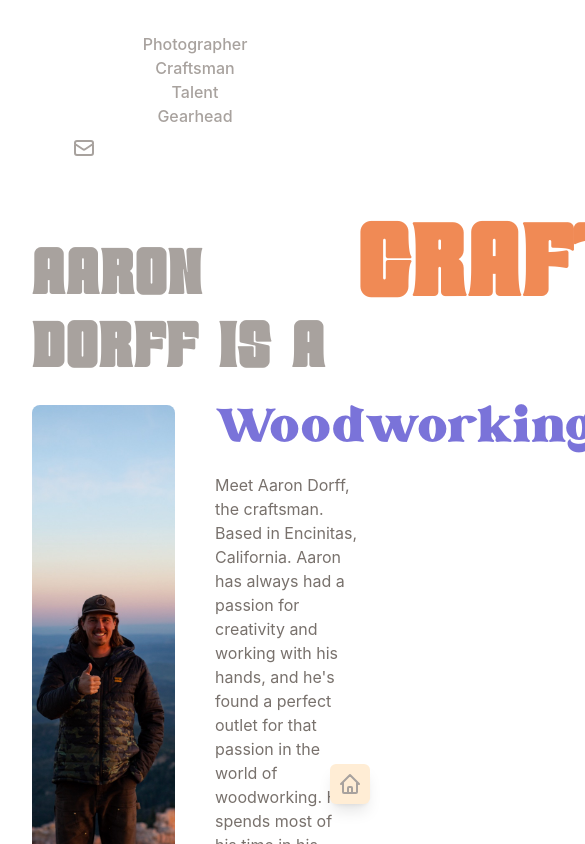
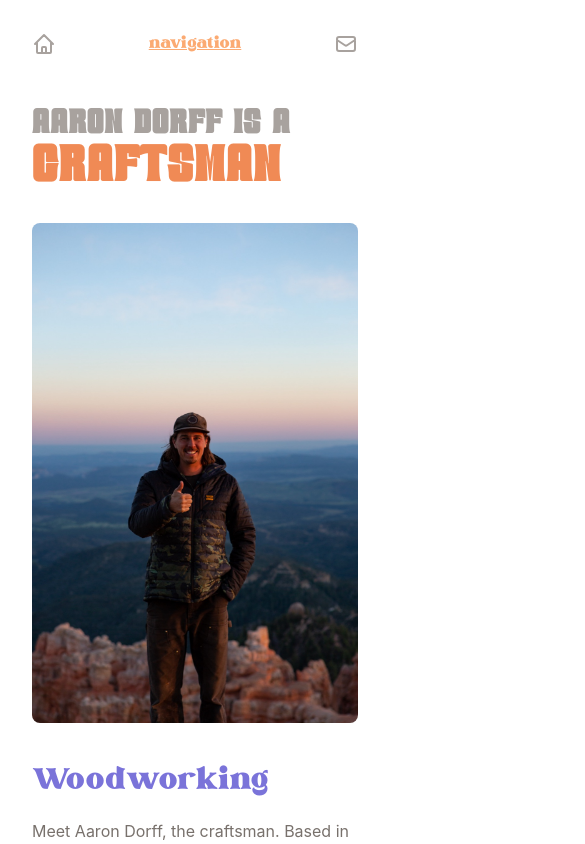
Before and after one commit to Colebeal/aaron-dorff, a React (Vite) app: page /craft in a window 390 px wide. Shown: the top 844 px of the page, 585 px wide, since content can reach past the window. Built offline with nearby package versions, Linux system fonts and the light colour scheme.

Commit message:
version one of mobile optimization

```diff
--- a/src/App.jsx
+++ /dev/null
@@ -1,13 +0,0 @@
-import Greet from './components/Greet.jsx'
-import Profiles from './components/Profiles.jsx'
-import { motion as m, AnimatePresence } from 'framer-motion'
-
-function App() {
-	return (
-		<AnimatePresence>
-			<Profiles />
-		</AnimatePresence>
-	)
-}
-
-export default App
--- a/src/components/Footer.jsx
+++ b/src/components/Footer.jsx
@@ -0,0 +1,9 @@
+export default function Footer() {
+  return (
+    <footer className='flex justify-center items-center h-24 bg-black text-white'>
+      <p className='text-center'>
+        &copy; 2021 Aaron Dorff
+      </p>
+    </footer>
+  )
+}
--- a/src/components/Gallery.jsx
+++ b/src/components/Gallery.jsx
@@ -7,7 +7,7 @@ export default function Gallery() {
 	return (
 		<>
 			{location === '/photo' && (
-				<div className='grid grid-cols-3 gap-5'>
+				<div className='mt-24 grid lg:grid-cols-3 gap-5'>
 					<div className='flex flex-col gap-5'>
 						{photoCol1.map((image) => (
 							<img
@@ -42,7 +42,7 @@ export default function Gallery() {
 			)}
 
 			{location === '/talent' && (
-				<div className='grid grid-cols-4 gap-5'>
+				<div className='my-20 grid md:grid-cols-4 gap-5'>
 					<img
 						src='/image/IMG_4215.JPG'
 						alt=''
@@ -50,7 +50,7 @@ export default function Gallery() {
 					<img
 						src='/image/IMG_4219.JPG'
 						alt=''
-						className='col-span-2 self-center'
+						className='md:col-span-2 self-center'
 					/>
 					<img
 						src='/image/IMG_4214.JPG'
@@ -59,12 +59,12 @@ export default function Gallery() {
 					<img
 						src='/image/IMG_4226.JPG'
 						alt=''
-						className='col-span-2'
+						className='md:col-span-2'
 					/>
 					<img
 						src='/image/IMG_4212.JPG'
 						alt=''
-						className='col-span-2'
+						className='md:col-span-2'
 					/>
 				</div>
 			)}
--- a/src/components/Nav.jsx
+++ b/src/components/Nav.jsx
@@ -16,10 +16,68 @@ export default function Nav({ servicesRef, aboutRef, porfolioRef }) {
 	return (
 		<>
 			<m.header
+				initial={{ opacity: 0 }}
+				animate={{ opacity: 1 }}
+				transition={{ duration: 1, delay: 1 }}
+				className='flex md:hidden z-50 top-0 left-0 w-full items-center justify-between text-base'
+			>
+				<Link
+					to='..'
+					className='md:hidden'
+				>
+					<HiOutlineHome className='animate-fade-in cursor-pointer text-2xl ' />
+				</Link>
+
+				<div className='text-stone-500 font-semibold border-b-1 border-stone-500'>
+					<h3 className='underline text-orange-500 opacity-60'>navigation</h3>
+				</div>
+
+				<ul className='absolute opacity-0 hidden rounded-full items-center gap-20 md:flex'>
+					<li className='cursor-pointer'>
+						<Link
+							to='/photo'
+							className='cursor-pointer focus:opacity-75 focus:text-indigo-800'
+						>
+							Photographer
+						</Link>
+					</li>
+					<li className='cursor-pointer'>
+						<Link
+							to='/craft'
+							className='cursor-pointer  focus:opacity-75 focus:text-indigo-800'
+						>
+							Craftsman
+						</Link>
+					</li>
+					<li className='cursor-pointer'>
+						<Link
+							to='/talent'
+							className='cursor-pointer focus:opacity-75 focus:text-indigo-800'
+						>
+							Talent
+						</Link>
+					</li>
+					<li className='cursor-pointer '>
+						<Link
+							to='/moto'
+							className='cursor-pointer focus:opacity-75 focus:text-indigo-800'
+						>
+							Gearhead
+						</Link>
+					</li>
+				</ul>
+				<a
+					href='mailto:aarondorff22@gmail.com'
+					className='cursor-pointer text-2xl text-stone-400'
+				>
+					<HiOutlineMail />
+				</a>
+			</m.header>
+			<m.header
 				initial={{ translateY: -100 }}
 				animate={{ translateY: -20 }}
 				transition={{ duration: 1, delay: 1 }}
-				className='z-50 px-10 py-3 top-0 left-0 w-full max-w-screen-2xl items-center justify-between text-base md:flex'
+				className='hidden z-50 px-10 py-3 top-0 left-0 w-full max-w-screen-2xl items-center justify-between text-base md:flex'
 			>
 				<Link
 					to='..'
@@ -69,15 +127,6 @@ export default function Nav({ servicesRef, aboutRef, porfolioRef }) {
 					<HiOutlineMail />
 				</a>
 			</m.header>
-
-			<div className='fixed bottom-10 right-5 z-20 flex h-fit w-fit gap-4 rounded-md bg-orange-100 p-2 shadow-lg dark:bg-teal-900 md:top-16 md:hidden'>
-				{/* <ThemeToggle /> */}
-
-				<Link to='..'>
-					<HiOutlineHome className='animate-fade-in cursor-pointer text-2xl hover:text-orange-500' />
-				</Link>
-				{/* {isGallery && <HiMenu onClick={menuHandler} className="z-50 text-2xl cursor-pointer text-teal-900 dark:text-orange-50 animate-fade-in"/>} */}
-			</div>
 		</>
 	)
 }
--- a/src/components/Profiles.jsx
+++ b/src/components/Profiles.jsx
@@ -42,12 +42,12 @@ export default function Profiles() {
 			initial='hidden'
 			animate='show'
 			exit='exit'
-			className='my-5 grid-cols-4 grid grid-rows-2 h-[500px] gap-5 text-left'
+			className='my-5 grid-cols-2 xl:grid-cols-4 grid grid-rows-2 h-[500px] xl:h-[500px] gap-5 text-left'
 		>
 			<m.div
 				key='photoProfile'
 				variants={item}
-				className='flex row-span-2'
+				className='flex xl:row-span-2'
 			>
 				<Link
 					to='/photo'
@@ -63,14 +63,14 @@ export default function Profiles() {
 			<m.div
 				key='craftProfile'
 				variants={item}
-				className='flex row-span-2'
+				className='flex xl:row-span-2'
 			>
 				<Link
 					to='/craft'
 					className="w-full grow cursor-pointer bg-[url('/image/091A1757.JPG')] bg-cover bg-bottom rounded-lg"
 				>
 					<div className='p-5 rounded-lg flex justify-center items-center opacity-0 w-full h-full hover:opacity-100 hover:bg-slate-800 hover:bg-opacity-90 transition duration-200'>
-						<h3 className='text-stone-50 text-3xl whitespace-nowrap'>
+						<h3 className='text-stone-50 lg:text-3xl whitespace-nowrap'>
 							Craftsman
 						</h3>
 					</div>
--- a/src/components/Title.jsx
+++ b/src/components/Title.jsx
@@ -2,13 +2,13 @@ import { motion as m, AnimatePresence } from 'framer-motion'
 
 export default function Title({location, pathname}) {
 	return (
-		<m.div className='text-left flex items-baseline gap-7 text-stone-400 font-semibold text-3xl tracking-tightest'>
+		<m.div className='mb-20 lg:mb-0 text-left flex flex-col lg:flex-row xl:items-baseline xl:gap-7 text-stone-400 xl:text-3xl tracking-tightest'>
 			<h1 className='relative'>AARON DORFF IS A</h1>
-			<span className='text-orange-600 opacity-70 text-5xl'>
+			<span className='relative text-orange-600 opacity-70 text-2xl lg:text-5xl'>
 				<AnimatePresence mode='wait'>
 					{pathname === '/' && (
 						<m.h1
-							className='absolute'
+							className='absolute top-20 lg:top-auto whitespace-nowrap '
 							key='base'
 							initial={{ opacity: 0, translateY: -65 }}
 							animate={{ opacity: 1, translateY: -85 }}
@@ -22,7 +22,7 @@ export default function Title({location, pathname}) {
 					{pathname === '/moto' && (
 						<m.h1
 							key='moto'
-							className='absolute'
+							className='absolute top-20 lg:top-auto whitespace-nowrap'
 							initial={{ opacity: 0, translateY: -65 }}
 							animate={{ opacity: 1, translateY: -85 }}
 							transition={{ duration: 0.5 }}
@@ -35,7 +35,7 @@ export default function Title({location, pathname}) {
 					{pathname === '/photo' && (
 						<m.h1
 							key='photo'
-							className='absolute'
+							className='absolute top-20 lg:top-auto'
 							initial={{ opacity: 0, translateY: -65 }}
 							animate={{ opacity: 1, translateY: -85 }}
 							transition={{ duration: 0.5 }}
@@ -48,7 +48,7 @@ export default function Title({location, pathname}) {
 					{pathname === '/craft' && (
 						<m.h1
 							key='craft'
-							className='absolute'
+							className='absolute top-20 lg:top-auto'
 							initial={{ opacity: 0, translateY: -65 }}
 							animate={{ opacity: 1, translateY: -85 }}
 							transition={{ duration: 0.5 }}
@@ -61,7 +61,7 @@ export default function Title({location, pathname}) {
 					{pathname === '/talent' && (
 						<m.h1
 							key='talent'
-							className='absolute'
+							className='absolute top-20 lg:top-auto'
 							initial={{ opacity: 0, translateY: -65 }}
 							animate={{ opacity: 1, translateY: -85 }}
 							transition={{ duration: 0.5 }}
--- a/src/index.css
+++ b/src/index.css
@@ -29,7 +29,7 @@
 	color-scheme: light dark;
 	color: #fff7ed;
 	/* background-color: #1c1917; */
-	background-color: #fafaf9;
+	background-color: #ece3d4;
 	font-synthesis: none;
 	text-rendering: optimizeLegibility;
 	-webkit-font-smoothing: antialiased;
--- a/src/routes/Profiles/Craft.jsx
+++ b/src/routes/Profiles/Craft.jsx
@@ -55,17 +55,19 @@ export default function Craft() {
 				initial='hidden'
 				animate='show'
 				exit='exit'
-				className='relative mx-auto my-5 grid-cols-4 grid grid-rows-2 max-w-[1000px] h-[500px] gap-10'
+				className='relative xl:mx-auto my-5 pb-5 flex flex-col md:grid grid-rows-4 xl:grid-cols-4 xl:grid-rows-2 xl:max-w-[1000px] xl:h-[500px] gap-10'
 			>
 				<m.div
 					variants={item}
-					className="col-span-2 rounded-lg row-span-2 bg-cover bg-bottom bg-[url('/image/091A1757.JPG')]"
+					className="rounded-lg grow h-[500px] w-full xl:col-span-2 xl:row-span-2 bg-cover bg-bottom bg-[url('/image/091A1757.JPG')]"
 				></m.div>
 				<m.div
 					variants={item}
-					className='col-span-2 flex flex-col items-start gap-5 text-left text-stone-500'
+					className='col-span-4 xl:col-span-2 flex flex-col items-start gap-5 text-left text-stone-500'
 				>
-					<h2 className='text-5xl text-indigo-700 opacity-70'>Woodworking</h2>
+					<h2 className='text-3xl xl:text-5xl text-indigo-700 opacity-70'>
+						Woodworking
+					</h2>
 					<p>
 						Meet Aaron Dorff, the craftsman. Based in Encinitas, California.
 						Aaron has always had a passion for creativity and working with his
@@ -92,15 +94,15 @@ export default function Craft() {
 					</a>
 					<m.div
 						initial={{ opacity: 0 }}
-						animate={{ opacity: 1, transition:{delay: 2} }}
+						animate={{ opacity: 1, transition: { delay: 2 } }}
 						exit={{ opacity: 0 }}
 						className='absolute -bottom-6 right-0'
 					>
-						<BsArrowDownCircleFill className='text-3xl text-orange-500 animate-bounce' />
+						<BsArrowDownCircleFill className='hidden md:block text-3xl text-orange-500 animate-bounce' />
 					</m.div>
 				</m.div>
 			</m.section>
-			<section className='m-10 mt-48'>
+			<section className='hidden md:block m-10 mt-48'>
 				<h2 className='text-5xl text-indigo-700 opacity-70'>Past Projects</h2>
 				<div className='relative p-10 grid gap-4 grid-cols-5 grid-rows-4 min-h-[700px]'>
 					<ProductModal
--- a/src/routes/Profiles/Moto.jsx
+++ b/src/routes/Profiles/Moto.jsx
@@ -40,17 +40,17 @@ export default function Moto() {
 			initial='hidden'
 			animate='show'
 			exit='exit'
-			className='mx-auto my-5 grid-cols-4 grid grid-rows-2 max-w-[1000px] h-[500px] gap-10'
+			className='md:mx-auto my-5 pb-5 flex flex-col md:grid-cols-4 md:grid md:grid-rows-2 max-w-[1000px] md:h-[500px] gap-10'
 		>
 			<m.div
 				variants={item}
-				className="rounded-lg col-span-2 row-span-2 bg-cover bg-center bg-[url('/image/IMG_4214.JPG')] text-2xl"
+				className="grow h-[500px] w-full rounded-lg md:col-span-2 md:row-span-2 bg-cover bg-center bg-[url('/image/IMG_4214.JPG')] text-2xl"
 			></m.div>
 			<m.div
 				variants={item}
 				className='col-span-2 flex flex-col items-start gap-5 text-left text-stone-500'
 			>
-				<h2 className='text-5xl text-indigo-700 opacity-70 whitespace-nowrap'>
+				<h2 className='text-2xl md:text-5xl text-indigo-700 opacity-70 whitespace-nowrap'>
 					Moto - UTV - Off Road
 				</h2>
 				<p>
@@ -60,7 +60,7 @@ export default function Moto() {
 					things that go vroom is contagious. No pretense here; he's the guy you
 					want in your crew when you're talking torque and testing limits.
 				</p>
-				<a href='mailto:aarondorff22@gmail.com'>
+				<a href="mailto:aarondorff22@gmail.com?subject=Moto Inquiry">
 					<button className='bg-indigo-800 text-stone-50 hover:text-indigo-800 hover:bg-stone-50 transition duration-300'>
 						Let's Ride
 					</button>
```
Also changed, not shown: src/routes/Profiles/Photo.jsx (+8 -7 lines), src/routes/Profiles/Talent.jsx (+5 -5 lines).
